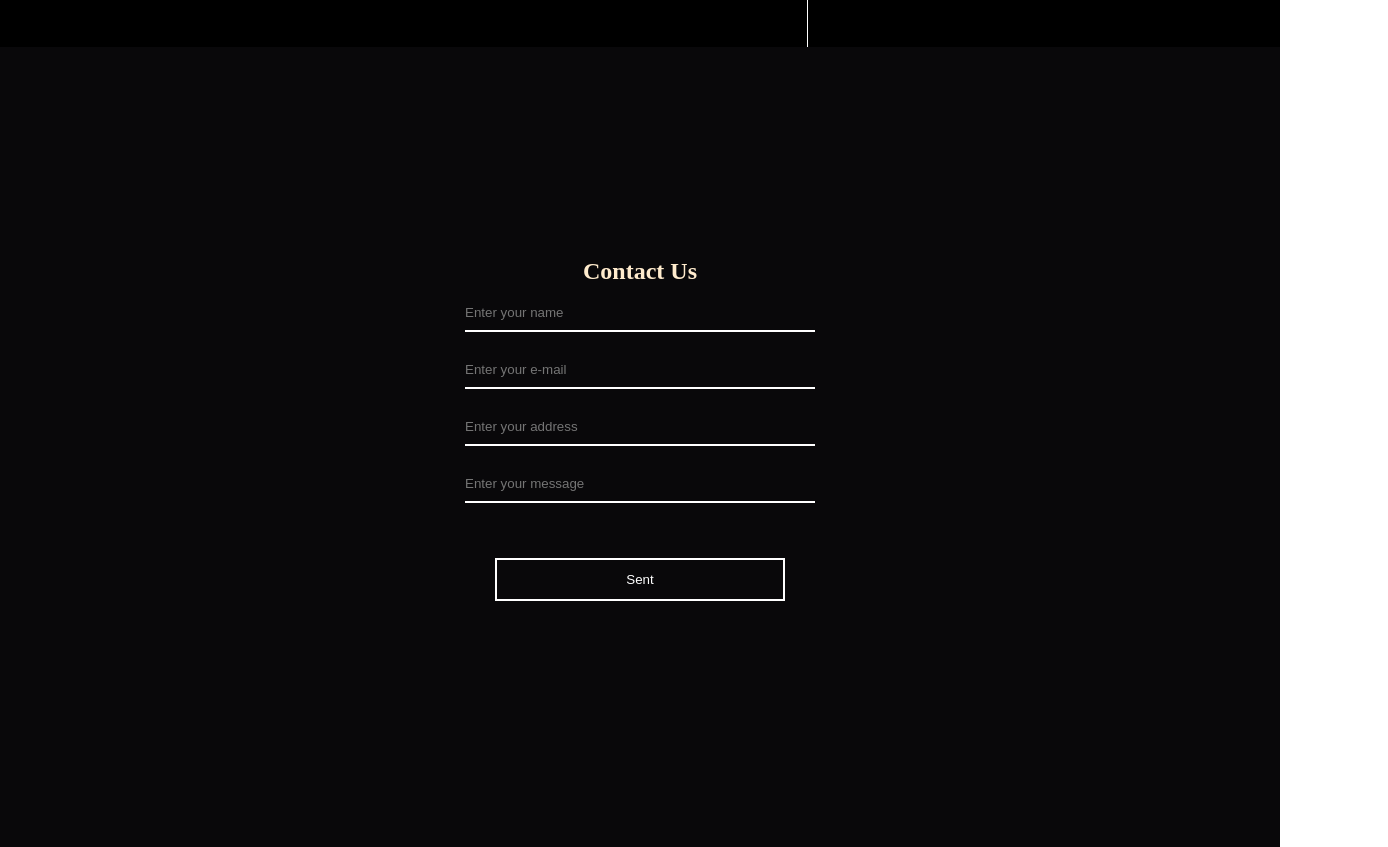
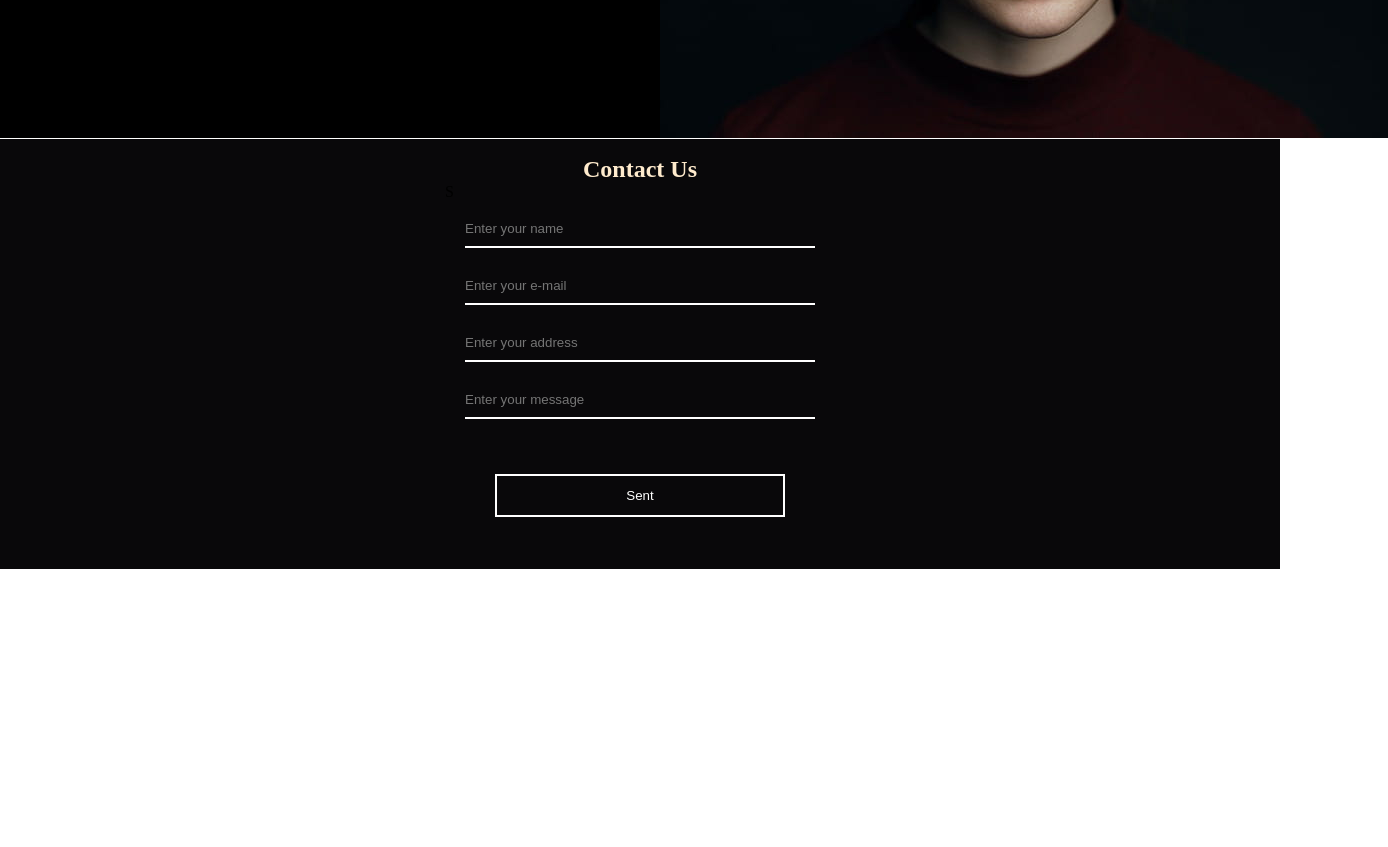
Before and after one commit to mohammadauf/darkweb, a plain HTML site: page index.html in a window 1280 px wide. Shown: the part 735-1582 px from the top of the page, 1388 px wide, since content can reach past the window. After the commit the page ends 1304 px from the top, so only its background shows below. Drawn offline with Linux system fonts and the light colour scheme; a web font is replaced by a local one.

Commit message:
updating
darkweb

```diff
--- a/css/style.css
+++ b/css/style.css
@@ -111,10 +111,6 @@
         justify-content: center;
     }
 
-    #s2 img {
-        width: 350px;
-    }
-
     #btn {
         padding-top: 20px;
     }
@@ -140,9 +136,10 @@
     }
 
     .contact {
+        border-top: 1px solid white;
         width: 100vw;
         /* flex-direction: column; */
-        height: 100vh;
+        height: 430px;
         display: flex;
         flex-direction: column;
         align-items: center;
@@ -184,6 +181,12 @@
         color: white;
     }
 
+    @media(max-width:730px) {
+        #s2 img {
+            width: 234px;
+        }
+    }
+
     @media(max-width:700px) {
         .menuright span {
             padding: 10px;
@@ -215,4 +218,7 @@
             width: unset;
             border: 0.5px solid white;
         }
+        #s2 img {
+            width: 350px;
+        }
     }
--- a/index.html
+++ b/index.html
@@ -54,7 +54,7 @@
     </section>
     <section class="contact">
         <h2>Contact Us</h2>
-        <form action="">
+        <form action=""> S
             <div class="formgroup">
                 <!-- <label for="">Name:</label> -->
                 <input type="text" id="name" placeholder="Enter your name">
```
